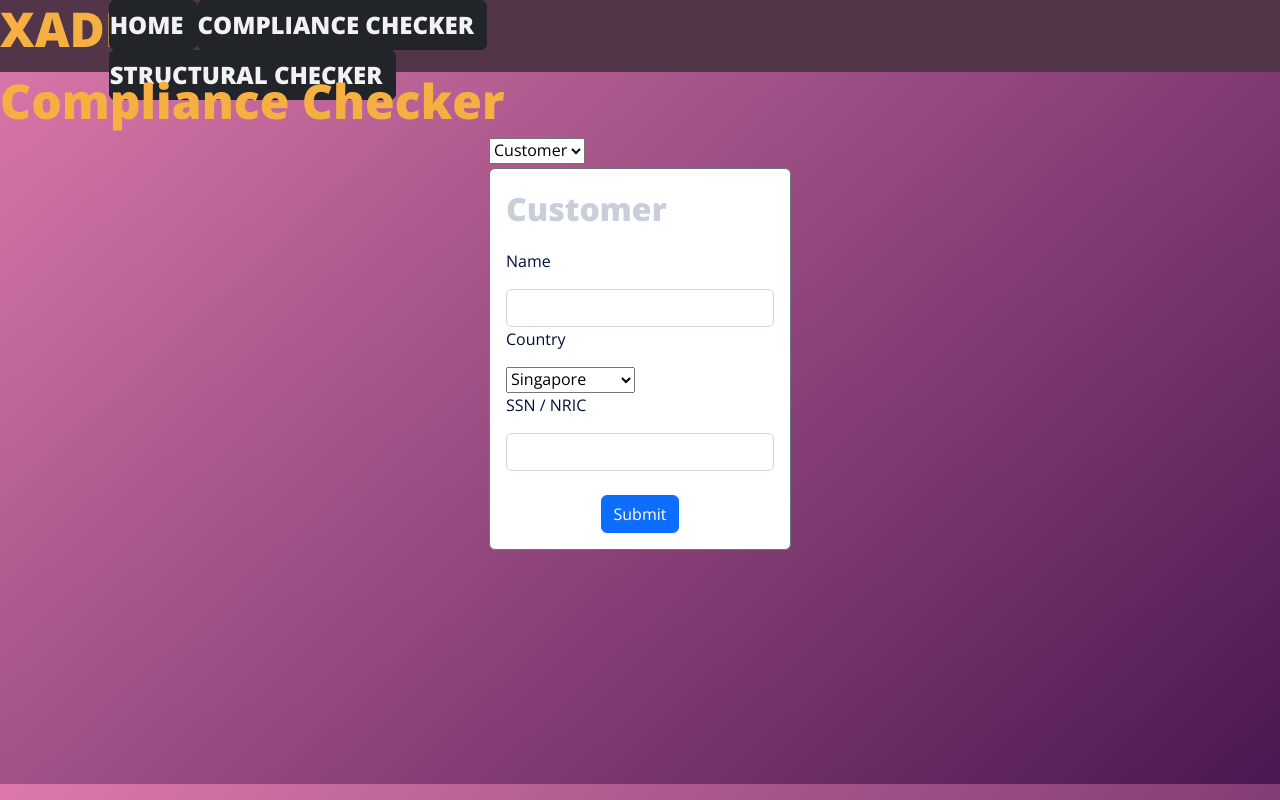
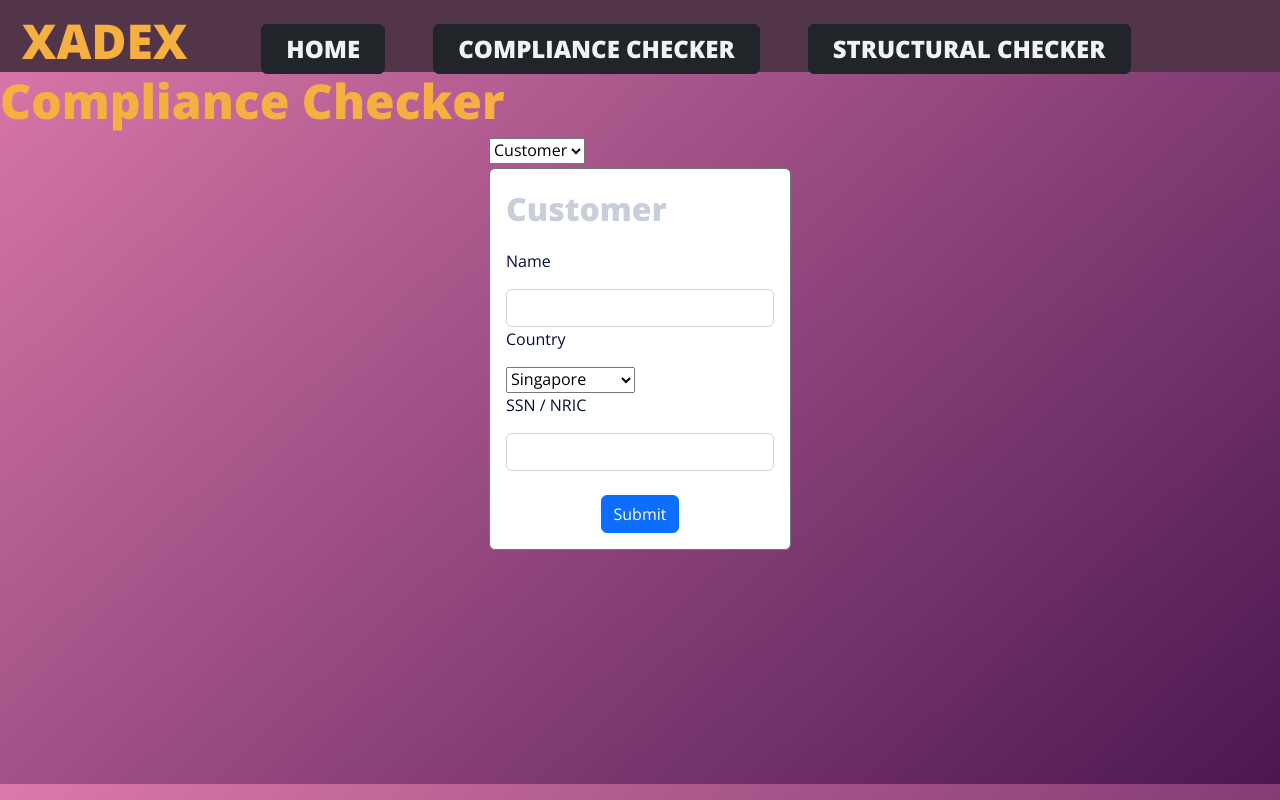
Before and after one commit to peek00/ellipsisTechHack2022, a React (Create React App) app in the folder projectcompliance/: page /complianceinput in a window 1280 px wide. Built offline with nearby package versions, Linux system fonts and the light colour scheme.

Commit message:
Additional work

```diff
--- a/projectcompliance/src/App.css
+++ b/projectcompliance/src/App.css
@@ -15,7 +15,15 @@ h1 {
     color: #F6B042;
     font-weight:800;
     font-size: 3rem;
-    display: inline;
+
+}
+
+.h1Clone{
+    color: #F6B042;
+    font-weight:800;
+    font-size: 3rem;
+    margin-left: -85px;
+    margin-top: 5px;
 }
 
 .bigText{
--- a/projectcompliance/src/component/navBar.jsx
+++ b/projectcompliance/src/component/navBar.jsx
@@ -20,24 +20,40 @@ function NavBar() {
 
 
     return (
+        <div className="NavBar">
+            <Row className="justify-content-end banner">
+                <Col lg={1}>
+                    <p className="h1Clone ">XADEX</p>
+                </Col>
 
-        <div className="NavBar">
-            <div className="justify-items-center" >
+                <Col lg={10}>
 
-                <Row>
-                    <Col lg={1}>
-                        <h1 >XADEX</h1>
-                    </Col>
-                    <Col lg={6}>
-                    <Button variant="dark" className="NavText" onClick={linkToHome}>HOME</Button>
-                    <Button variant="dark" className="NavText" onClick={linkToComplianceChecker}>COMPLIANCE CHECKER</Button>
-                    <Button variant="dark" className="NavText" onClick={linkToStructuralChecker}>STRUCTURAL CHECKER</Button>
-                    </Col>
-                </Row>
+                    <Button variant="dark" className="NavText ms-5 mt-4 px-4" onClick={linkToHome}>HOME</Button>
+                    <Button variant="dark" className="NavText ms-5 mt-4 px-4" onClick={linkToComplianceChecker}>COMPLIANCE CHECKER</Button>
+                    <Button variant="dark" className="NavText ms-5 mt-4 px-4" onClick={linkToStructuralChecker}>STRUCTURAL CHECKER</Button>
+
+                </Col>
+            </Row>
+        </div>
 
 
-            </div>
-        </div>
+        // <div className="NavBar">
+        //     <div className="justify-items-center" >
+
+        //         <Row>
+        //             <Col lg={1}>
+        //                 <h1 >XADEX</h1>
+        //             </Col>
+        //             <Col lg={6}>
+        //                 <Button variant="dark" className="NavText" onClick={linkToHome}>HOME</Button>
+        //                 <Button variant="dark" className="NavText" onClick={linkToComplianceChecker}>COMPLIANCE CHECKER</Button>
+        //                 <Button variant="dark" className="NavText" onClick={linkToStructuralChecker}>STRUCTURAL CHECKER</Button>
+        //             </Col>
+        //         </Row>
+
+
+        //     </div>
+        // </div>
 
     )
 };
```
